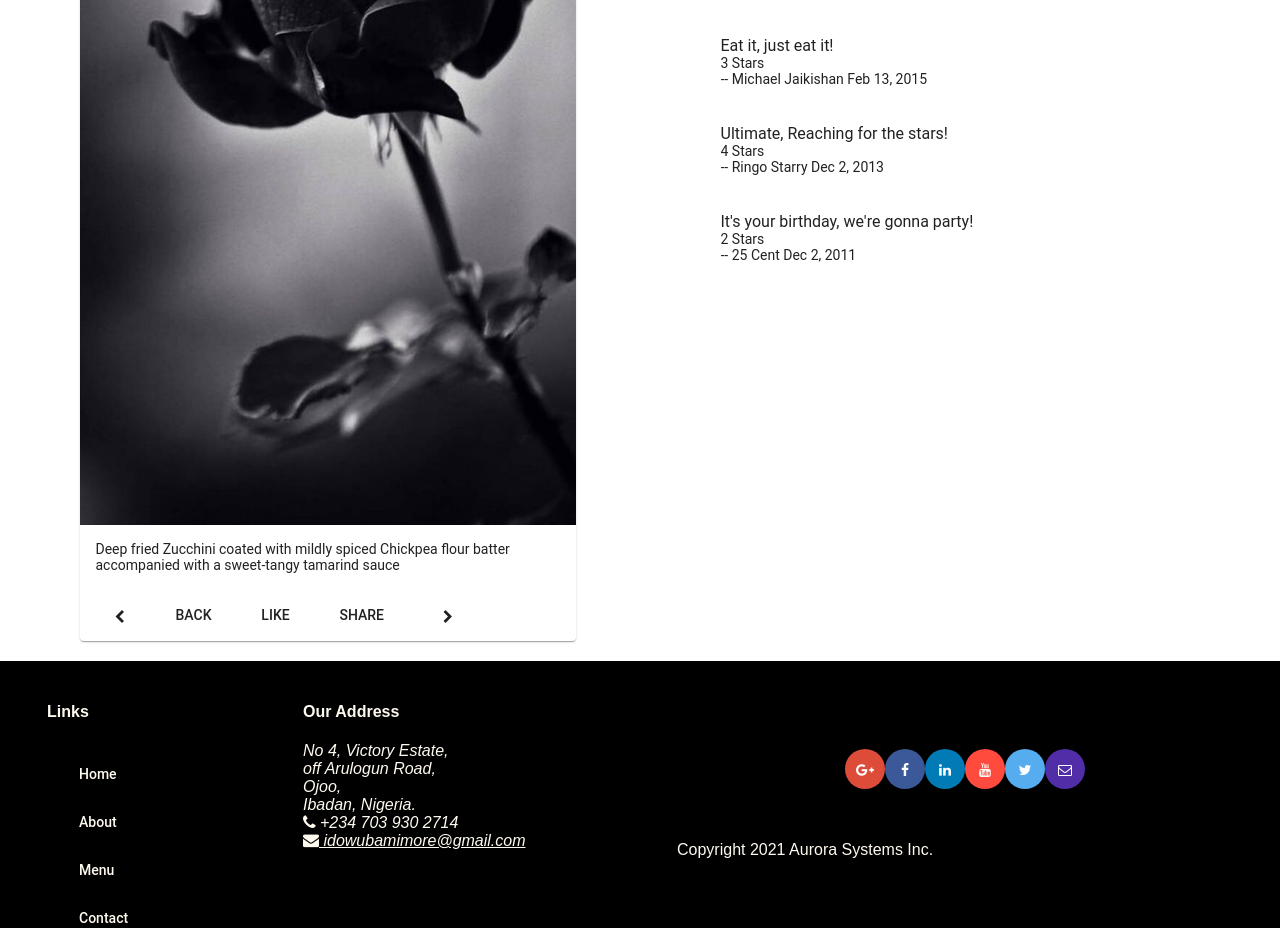
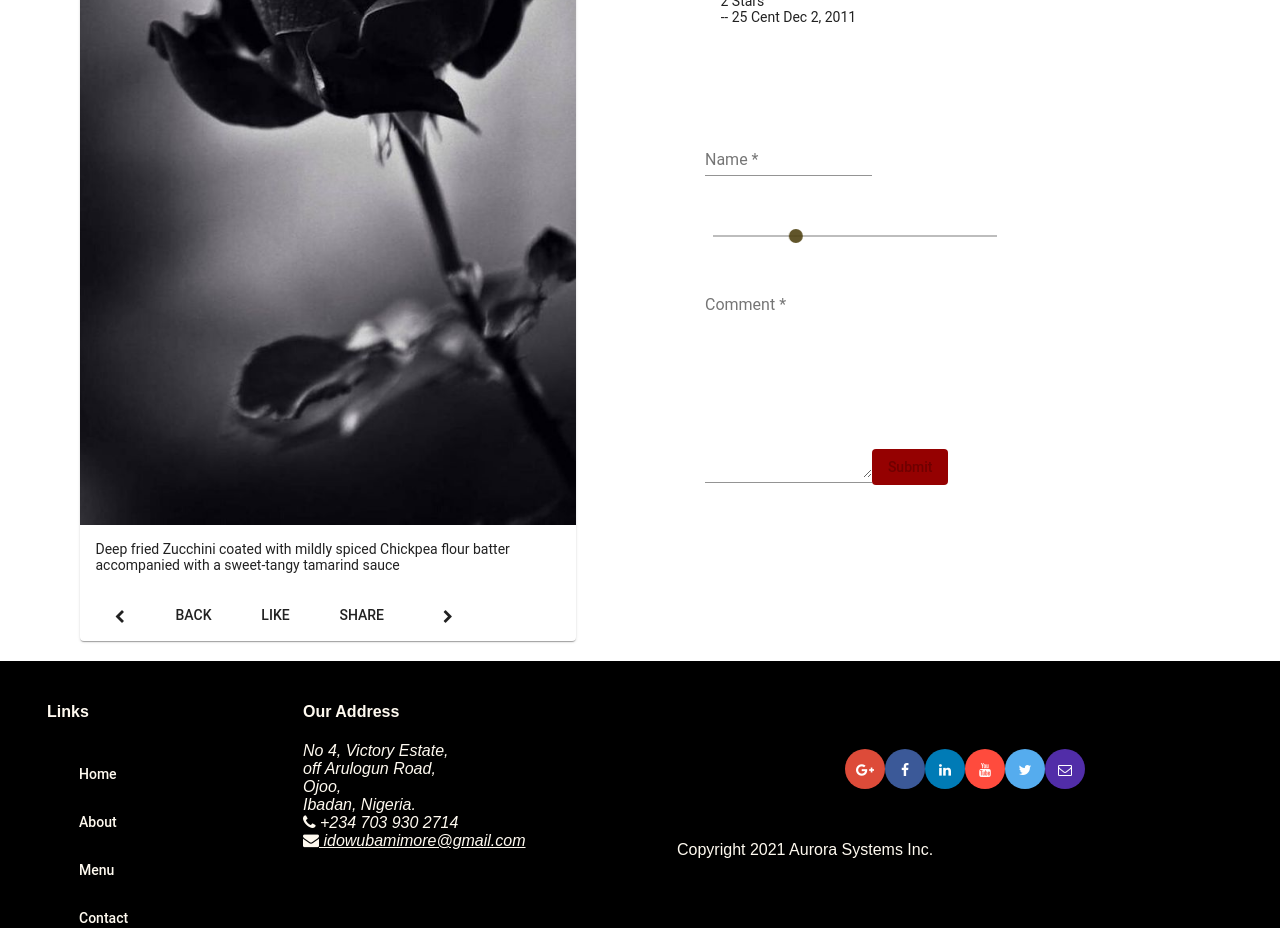
Before and after one commit to idbamimore/conFusion, an Angular app: page /dishdetail/1 in a window 1280 px wide. Shown: the part 1060-1988 px from the top of the page. Built offline with nearby package versions, Linux system fonts and the light colour scheme.

Commit message:
Assignment III

```diff
--- a/src/app/app.module.ts
+++ b/src/app/app.module.ts
@@ -14,6 +14,7 @@
 import { MatSelectModule } from '@angular/material/select';
 import { MatSlideToggleModule } from '@angular/material/slide-toggle';
 import { MatProgressSpinnerModule } from '@angular/material/progress-spinner';
+import { MatSliderModule } from '@angular/material/slider'
 
 import { FormsModule } from '@angular/forms';
 import { ReactiveFormsModule } from '@angular/forms';
@@ -67,7 +68,8 @@
     MatSlideToggleModule,
     FormsModule,
     ReactiveFormsModule,
-    MatProgressSpinnerModule
+    MatProgressSpinnerModule,
+    MatSliderModule
   ],
   providers: [
     DishService,
--- a/src/app/dishdetail/dishdetail.component.html
+++ b/src/app/dishdetail/dishdetail.component.html
@@ -40,10 +40,65 @@
           <p matLine> -- {{comment.author}} {{comment.date | date}} </p>
           </mat-list-item>
           </mat-list>
-  </div>
+
+          <!-- <div *ngIf = "arr">
+            <mat-list-item *ngFor = "let val of arr">
+              <p matLine> {{val.comment}} </p>
+              <p matLine> {{val.rating}} Stars </p>
+              <p matLine>-- {{val.comment}} {{val.date | date}}</p>
+            </mat-list-item>
+          </div> -->
+
+
+  <mat-list-item *ngIf = "commentForm.valid">
+
+    <p matLine> {{ commentForm.value.comment }} </p>
+    <p matLine> {{ commentForm.value.rating }} Stars </p>
+    <p matLine>-- {{ commentForm.value.author }} </p>
+  </mat-list-item>
+  <br>
+  <br>
+  <br>
+  <br>
+
+
+
+  <form class = "form-size" novalidate [formGroup] = "commentForm" #fform = "ngForm" (ngSubmit) = "onSubmit()">
+    <p>
+      <mat-form-field class = "half-width">
+        <input matInput formControlName = "author" placeholder = "Name" type = "text" required>
+        <mat-error *ngIf = "formErrors.author"> {{formErrors.author}} </mat-error>
+      </mat-form-field>
+    </p>
+
+    <p>
+      <mat-slider
+      max = "5"
+      step = "1"
+      thumbLabel
+      tickInterval = "1">
+    </mat-slider>
+    </p>
+
+    <p>
+      <mat-form-field class = "half-width">
+        <textarea matInput formControlName = "comment" placeholder = "Comment" type = "text" rows = "10" cols = "40" required></textarea>
+        <mat-error *ngIf = "formErrors.comment"> {{formErrors.comment}} </mat-error>
+      </mat-form-field>
+      <button type = "submit" mat-button class = "zzz" [disabled] = "commentForm.invalid"> Submit </button>
+    </p>
+
+  </form>
+</div>
+
 
   <div fxFlex [hidden]="dish">
     <mat-spinner></mat-spinner><h4>Loading . . . Please wait</h4>
   </div>
+  <!-- <div *ngIf = "errMess">
+    <h2> Error </h2>
+    <h4> {{errMess}} </h4>
+  </div> -->
+
 
 </div>
--- a/src/app/dishdetail/dishdetail.component.scss
+++ b/src/app/dishdetail/dishdetail.component.scss
@@ -0,0 +1,24 @@
+.full-width {
+    width: 95%;
+}
+
+
+.half-width {
+    width: 45%;
+}
+
+
+.form-size {
+    width: 75%;
+}
+
+
+mat-slider {
+    width: 300px;
+}
+
+
+.zzz {
+    background-color: #950101;
+    color: floralwhite;
+}
--- a/src/app/dishdetail/dishdetail.component.ts
+++ b/src/app/dishdetail/dishdetail.component.ts
@@ -6,6 +6,9 @@
 import { DishService } from '../services/dish.service';
 
 import { switchMap } from 'rxjs/operators';
+
+import { FormBuilder, FormGroup, Validators } from '@angular/forms';
+import { Comment } from '../shared/comment';
 
 
 
@@ -24,15 +27,38 @@
   prev: string | undefined;
   next: string | undefined;
 
+  commentForm!: FormGroup;
+  comment: Comment | undefined;
+
+  formErrors: any = {
+    'author': '',
+    'comment': ''
+  };
+
+  validationMessages: any = {
+    'author': {
+      'required': 'Author Name is required!',
+      'minlength': 'Author Name must be at least 2 characters long!',
+      'maxlength': 'Author Name cannot be more than 20 characters long!'
+    },
+
+    'comment': {
+      'required': 'Comment is required!',
+      'minlength': 'Comment must be at least 1 character long!'
+    }
+  }
+
   constructor(private dishService: DishService,
     private route: ActivatedRoute,
-    private location: Location) { }
+    private location: Location,
+    private fb: FormBuilder) {
+      this.createForm();
+    }
 
   ngOnInit() {
     this.dishService.getDishIds()
     .subscribe((dishIds) => this.dishIds = dishIds);
-    this.route.params
-    .pipe(switchMap((params: Params) => this.dishService.getDish(params['id'])))
+    this.route.params.pipe(switchMap((params: Params) => this.dishService.getDish(params['id'])))
     .subscribe(dish => { this.dish = dish; this.setPrevNext(dish.id!) });
   }
 
@@ -46,4 +72,53 @@
     this.location.back();
   }
 
+  createForm() {
+    this.commentForm = this.fb.group({
+      author: ['', [Validators.required, Validators.minLength(2), Validators.maxLength(20)]],
+      comment: ['', [Validators.required, Validators.minLength(1)]],
+      rating: 5
+    });
+
+    this.commentForm.valueChanges
+    .subscribe(data => this.onValueChanged(data));
+
+    this.onValueChanged(); //set, reset validation messages
+  }
+
+
+
+  onValueChanged(data?: any) {
+    if (!this.commentForm) { return; }
+    const form = this.commentForm;
+    for (const field in this.formErrors) {
+      if (this.formErrors.hasOwnProperty(field)) {
+        // clear previous error message(if any)
+        this.formErrors[field] = '';
+        const control = form.get(field);
+        if (control && control.dirty && !control.valid) {
+          const messages = this.validationMessages[field];
+          for (const key in control.errors) {
+            if (control.errors.hasOwnProperty(key)) {
+              this.formErrors[field] += messages[key] + ' ';
+            }
+          }
+        }
+      }
+    }
+  }
+
+
+  onSubmit() {
+    this.comment = this.commentForm.value;
+    this.comment!.date = new Date().toISOString();
+    this.dish?.comments?.push(this.comment!);
+    console.log(this.comment);
+    this.comment = undefined;
+    this.commentForm.reset({
+      author: '',
+      comment: '',
+      rating: 5
+    })
+  }
+
 }
```
Also changed, not shown: src/app/shared/comment.ts (+4 -4 lines).
